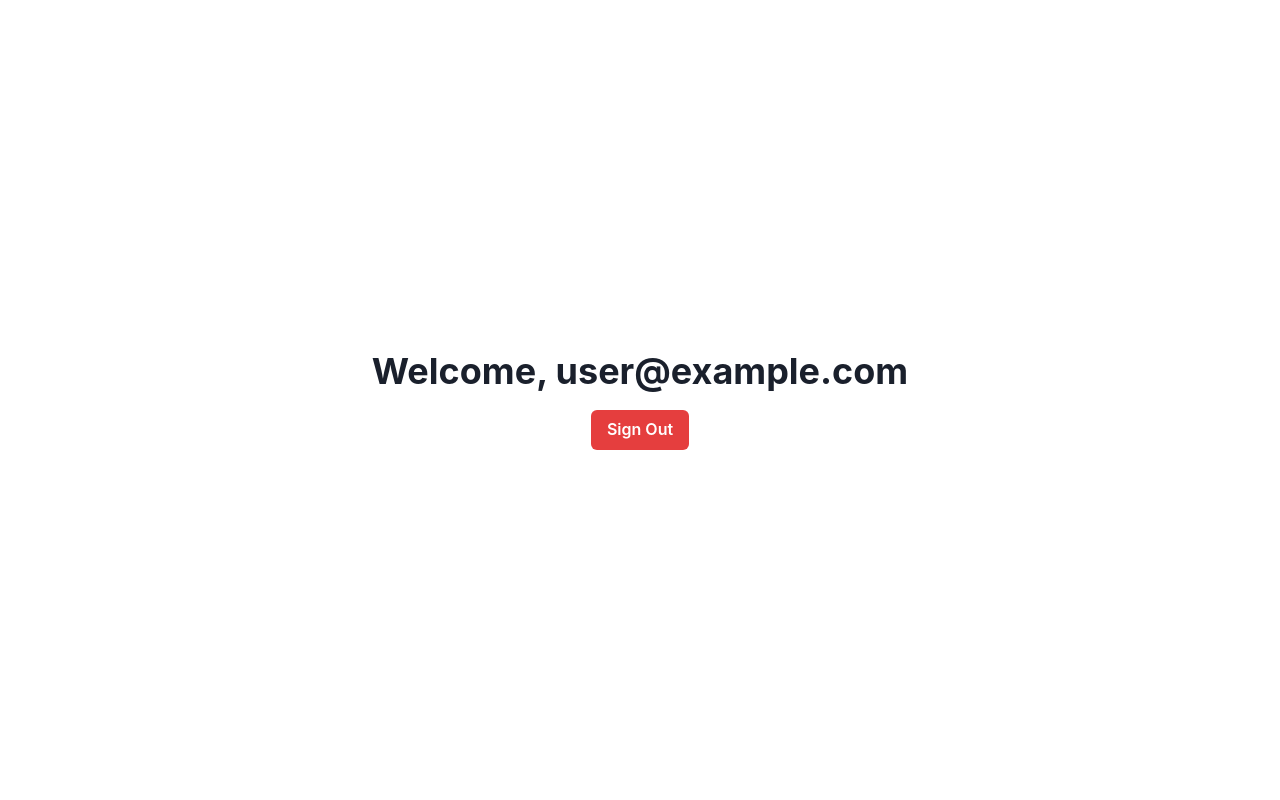
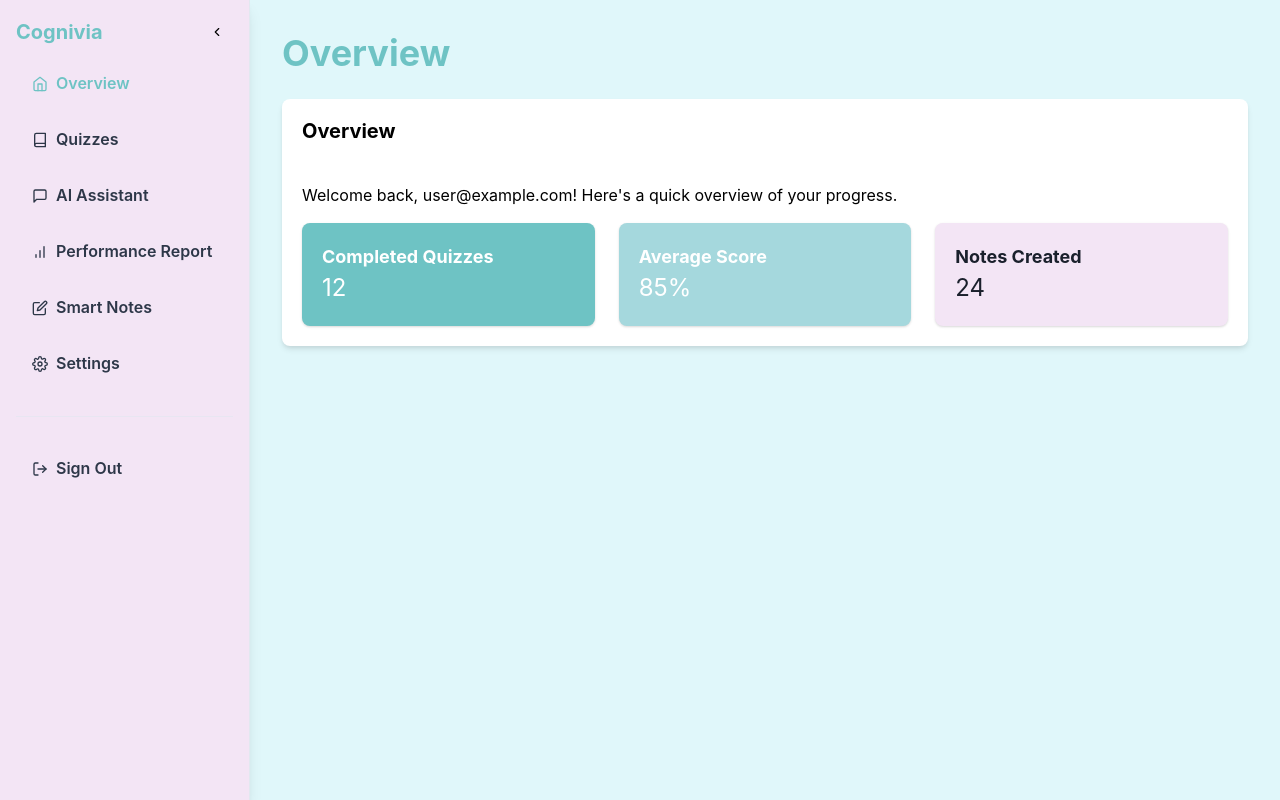
Before and after one commit to AsimAliMurtaza/cognivia-deprecated, a Next.js app: page /dashboard in a window 1280 px wide. Built offline with nearby package versions, Linux system fonts and the light colour scheme; no server answers; sample sign-in values are in the browser's storage.

Commit message:
nextauth integration, dashboard added

```diff
--- a/src/app/dashboard/page.tsx
+++ b/src/app/dashboard/page.tsx
@@ -2,11 +2,43 @@
 
 import { useSession, signOut } from "next-auth/react";
 import { useRouter } from "next/navigation";
-import { Box, Button, Heading } from "@chakra-ui/react";
+import { useState } from "react";
+import {
+  Box,
+  Button,
+  Flex,
+  Heading,
+  Text,
+  VStack,
+  HStack,
+  IconButton,
+  Divider,
+  Grid,
+  GridItem,
+  Card,
+  CardHeader,
+  CardBody,
+  CardFooter,
+  useColorModeValue,
+  Tooltip,
+} from "@chakra-ui/react";
+import {
+  FiHome,
+  FiBook,
+  FiBarChart,
+  FiSettings,
+  FiLogOut,
+  FiEdit,
+  FiMessageSquare,
+  FiChevronLeft,
+  FiMenu,
+} from "react-icons/fi";
 
 export default function Dashboard() {
   const { data: session, status } = useSession();
   const router = useRouter();
+  const [selectedModule, setSelectedModule] = useState("Overview");
+  const [isSidebarOpen, setSidebarOpen] = useState(true);
 
   if (status === "loading") return <p>Loading...</p>;
   if (!session) {
@@ -14,12 +46,234 @@ export default function Dashboard() {
     return null;
   }
 
+  const sidebarBg = useColorModeValue("#F3E5F5", "#gray.50"); // Soft pastel purple
+  const mainBg = useColorModeValue("#E0F7FA", "gray.50"); // Soft pastel teal
+  const cardBg = useColorModeValue("white", "white");
+
+  const modules = [
+    { name: "Overview", icon: FiHome },
+    { name: "Quizzes", icon: FiBook },
+    { name: "AI Assistant", icon: FiMessageSquare },
+    { name: "Performance Report", icon: FiBarChart },
+    { name: "Smart Notes", icon: FiEdit },
+    { name: "Settings", icon: FiSettings },
+  ];
+
+  const renderModuleContent = () => {
+    switch (selectedModule) {
+      case "Overview":
+        return (
+          <Card bg={cardBg} borderRadius="lg" boxShadow="md">
+            <CardHeader>
+              <Heading color="black" size="md">
+                Overview
+              </Heading>
+            </CardHeader>
+            <CardBody>
+              <Text
+                sx={{
+                  color: "black",
+                }}
+              >
+                Welcome back, {session.user?.email}! Here's a quick overview of
+                your progress.
+              </Text>
+              <Grid templateColumns="repeat(3, 1fr)" gap={6} mt={4}>
+                <Card bg="#6EC3C4" color="white" borderRadius="lg">
+                  <CardBody>
+                    <Text fontSize="lg" fontWeight="bold">
+                      Completed Quizzes
+                    </Text>
+                    <Text fontSize="2xl">12</Text>
+                  </CardBody>
+                </Card>
+                <Card bg="#A5D8DD" color="white" borderRadius="lg">
+                  <CardBody>
+                    <Text fontSize="lg" fontWeight="bold">
+                      Average Score
+                    </Text>
+                    <Text fontSize="2xl">85%</Text>
+                  </CardBody>
+                </Card>
+                <Card bg="#F3E5F5" color="gray.800" borderRadius="lg">
+                  <CardBody>
+                    <Text fontSize="lg" fontWeight="bold">
+                      Notes Created
+                    </Text>
+                    <Text fontSize="2xl">24</Text>
+                  </CardBody>
+                </Card>
+              </Grid>
+            </CardBody>
+          </Card>
+        );
+      case "Quizzes":
+        return (
+          <Card bg={cardBg} borderRadius="lg" boxShadow="md">
+            <CardHeader>
+              <Heading size="md">Quizzes</Heading>
+            </CardHeader>
+            <CardBody>
+              <Text>
+                Explore and take quizzes tailored to your learning needs.
+              </Text>
+              <Grid templateColumns="repeat(2, 1fr)" gap={6} mt={4}>
+                <Card bg="#6EC3C4" color="white" borderRadius="lg">
+                  <CardBody>
+                    <Text fontSize="lg" fontWeight="bold">
+                      Math Quiz
+                    </Text>
+                    <Text>10 Questions</Text>
+                  </CardBody>
+                </Card>
+                <Card bg="#A5D8DD" color="white" borderRadius="lg">
+                  <CardBody>
+                    <Text fontSize="lg" fontWeight="bold">
+                      Science Quiz
+                    </Text>
+                    <Text>15 Questions</Text>
+                  </CardBody>
+                </Card>
+              </Grid>
+            </CardBody>
+          </Card>
+        );
+      case "AI Assistant":
+        return (
+          <Card bg={cardBg} borderRadius="lg" boxShadow="md">
+            <CardHeader>
+              <Heading size="md">AI Assistant</Heading>
+            </CardHeader>
+            <CardBody>
+              <Text>
+                Ask questions and get instant answers from our AI assistant.
+              </Text>
+            </CardBody>
+          </Card>
+        );
+      case "Performance Report":
+        return (
+          <Card bg={cardBg} borderRadius="lg" boxShadow="md">
+            <CardHeader>
+              <Heading size="md">Performance Report</Heading>
+            </CardHeader>
+            <CardBody>
+              <Text>View detailed reports on your quiz performance.</Text>
+            </CardBody>
+          </Card>
+        );
+      case "Smart Notes":
+        return (
+          <Card bg={cardBg} borderRadius="lg" boxShadow="md">
+            <CardHeader>
+              <Heading size="md">Smart Notes</Heading>
+            </CardHeader>
+            <CardBody>
+              <Text>Create and manage your smart notes here.</Text>
+            </CardBody>
+          </Card>
+        );
+      case "Settings":
+        return (
+          <Card bg={cardBg} borderRadius="lg" boxShadow="md">
+            <CardHeader>
+              <Heading size="md">Settings</Heading>
+            </CardHeader>
+            <CardBody>
+              <Text>Customize your dashboard and preferences.</Text>
+            </CardBody>
+          </Card>
+        );
+      default:
+        return null;
+    }
+  };
+
   return (
-    <Box display="flex" flexDirection="column" alignItems="center" justifyContent="center" height="100vh">
-      <Heading>Welcome, {session.user?.email}</Heading>
-      <Button onClick={() => signOut()} colorScheme="red" mt={4}>
-        Sign Out
-      </Button>
-    </Box>
+    <Flex minH="100vh" bg={mainBg}>
+      {/* Sidebar */}
+      <Box
+        w={isSidebarOpen ? "250px" : "70px"}
+        bg={sidebarBg}
+        p={4}
+        boxShadow="lg"
+        borderRight="1px solid"
+        borderColor="gray.200"
+        transition="width 0.3s"
+      >
+        <VStack align="start" spacing={4}>
+          {/* Sidebar Toggle Button */}
+          <HStack
+            w="full"
+            justifyContent={isSidebarOpen ? "space-between" : "center"}
+          >
+            {isSidebarOpen && (
+              <Heading size="md" color="#6EC3C4">
+                Cognivia
+              </Heading>
+            )}
+            <IconButton
+              icon={
+                isSidebarOpen ? (
+                  <FiChevronLeft color="black" />
+                ) : (
+                  <FiMenu color="black" />
+                )
+              }
+              aria-label="Toggle Sidebar"
+              onClick={() => setSidebarOpen(!isSidebarOpen)}
+              variant="ghost"
+              size="sm"
+            />
+          </HStack>
+
+          {/* Navigation Links */}
+          {modules.map((module) => (
+            <Tooltip
+              label={isSidebarOpen ? "" : module.name}
+              placement="right"
+              key={module.name}
+            >
+              <Button
+                leftIcon={<module.icon />}
+                variant="ghost"
+                w="full"
+                justifyContent={isSidebarOpen ? "flex-start" : "center"}
+                color={selectedModule === module.name ? "#6EC3C4" : "gray.700"}
+                _hover={{ bg: "#E0F7FA", color: "#6EC3C4" }}
+                onClick={() => setSelectedModule(module.name)}
+              >
+                {isSidebarOpen && module.name}
+              </Button>
+            </Tooltip>
+          ))}
+
+          <Divider my={4} />
+
+          {/* Sign Out Button */}
+          <Tooltip label={isSidebarOpen ? "" : "Sign Out"} placement="right">
+            <Button
+              leftIcon={<FiLogOut />}
+              variant="ghost"
+              w="full"
+              justifyContent={isSidebarOpen ? "flex-start" : "center"}
+              color="gray.700"
+              _hover={{ bg: "#E0F7FA", color: "red.500" }}
+              onClick={() => signOut()}
+            >
+              {isSidebarOpen && "Sign Out"}
+            </Button>
+          </Tooltip>
+        </VStack>
+      </Box>
+
+      {/* Main Content */}
+      <Box flex={1} p={8}>
+        <Heading size="xl" mb={6} color="#6EC3C4">
+          {selectedModule}
+        </Heading>
+        {renderModuleContent()}
+      </Box>
+    </Flex>
   );
 }
--- a/src/app/layout.tsx
+++ b/src/app/layout.tsx
@@ -1,11 +1,8 @@
 import type { Metadata } from "next";
 import { Providers } from "@/components/ui/provider";
-import Header from "@/components/Header";
-import Footer from "@/components/Footer";
-
 
 export const metadata: Metadata = {
-  title: "Create Next App",
+  title: "Cognivia - The AI Learning Platform",
   description: "Generated by create next app",
 };
 
```
Also changed, not shown: src/app/login/page.tsx (+11 -5 lines).
